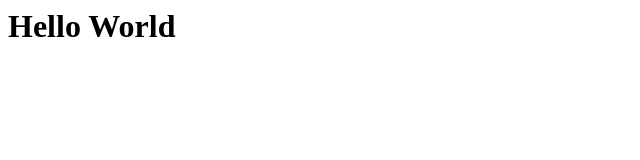
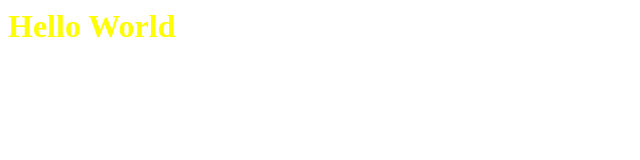
Before and after one commit to rublepreji/dateWithgit, a plain HTML site: page index.html in a window 1280 px wide. Shown: the whole page, without its empty margins (0-640 px from the left). Drawn offline with Linux system fonts and the light colour scheme.

Commit message:
add colour

```diff
--- a/index.html
+++ b/index.html
@@ -1 +1,2 @@
-<h1>Hello World</h1>
+<link rel="stylesheet" href="./style.css">
+<h1 class="text">Hello World</h1>
--- /dev/null
+++ b/style.css
@@ -0,0 +1,3 @@
+.text{
+    color: yellow;
+}
```
